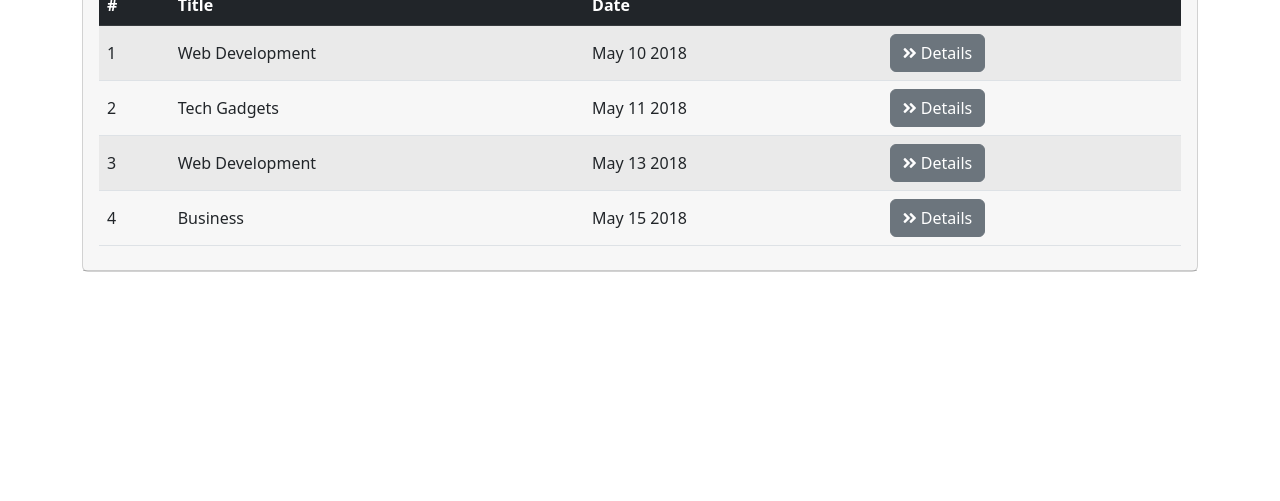
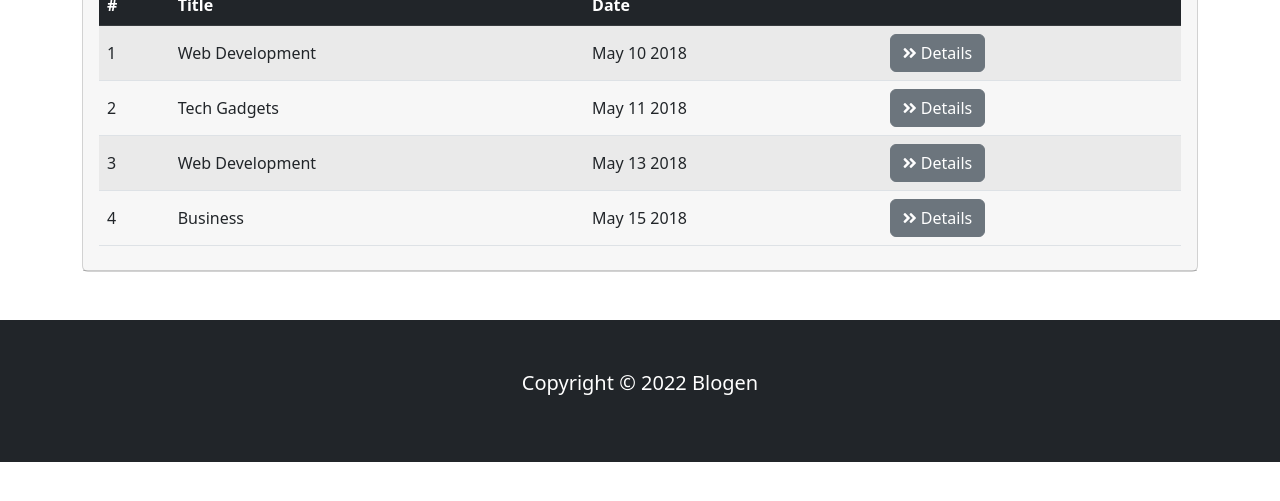
Before and after one commit to Plyavinskiy/blogen-admin-ui, a plain HTML site: page categories.html in a window 1280 px wide. Shown: the part 283-784 px from the top of the page. Drawn offline with nearby package versions, Linux system fonts and the light colour scheme.

Commit message:
feat: implement the footer on the Categories page

```diff
--- a/categories.html
+++ b/categories.html
@@ -174,6 +174,20 @@
       </div>
     </section>
 
+    <!-- FOOTER -->
+    <footer id="main-footer" class="bg-dark text-white mt-5 p-5">
+      <div class="container">
+        <div class="row">
+          <div class="col">
+            <p class="lead text-center">
+              Copyright &copy; <span id="year"></span>
+              Blogen
+            </p>
+          </div>
+        </div>
+      </div>
+    </footer>
+
     <script
       src="https://code.jquery.com/jquery-3.6.1.min.js"
       integrity="sha256-o88AwQnZB+VDvE9tvIXrMQaPlFFSUTR+nldQm1LuPXQ="
@@ -190,6 +204,10 @@
       crossorigin="anonymous"
     ></script>
 
-    <script></script>
+    <script>
+      document
+        .getElementById("year")
+        .appendChild(document.createTextNode(new Date().getFullYear()));
+    </script>
   </body>
 </html>
```
